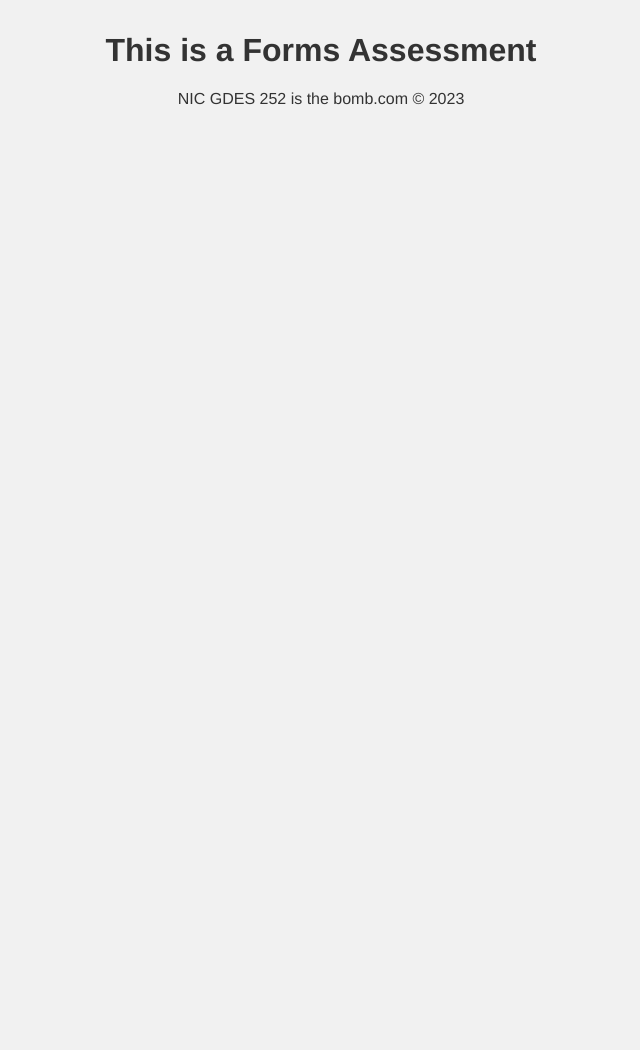
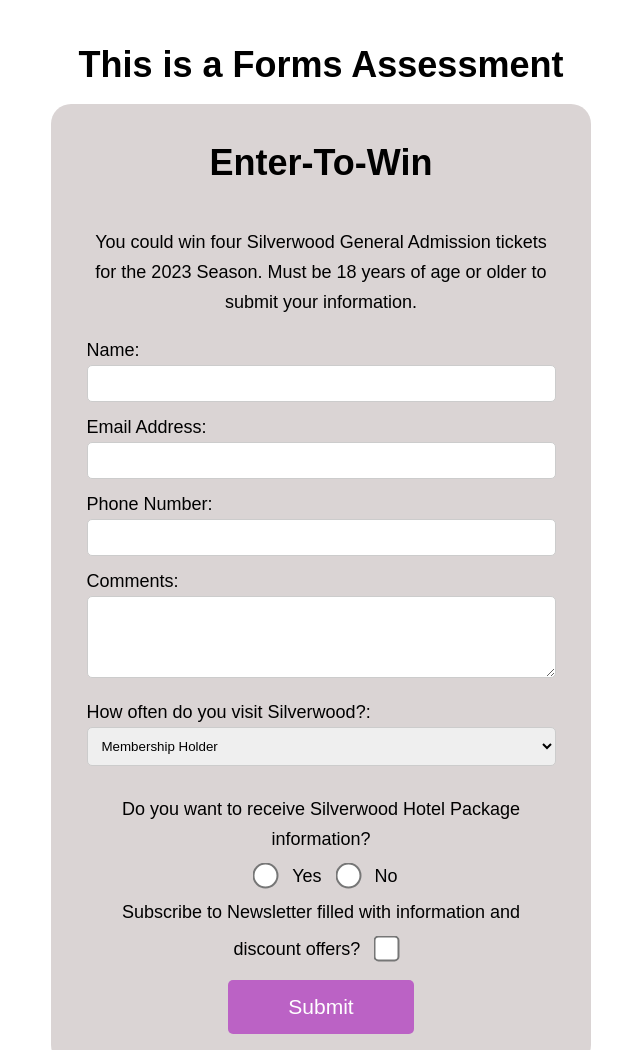
Before and after one commit to nic-gdes/lets-build-an-html-form-cassevven, a plain HTML site: page index.html in a window 1280 px wide. Shown: the top 1050 px of the page, without its empty margins (319-959 px from the left). Before the commit the page ends 800 px from the top, so only its background shows below. Drawn offline with Linux system fonts and the light colour scheme.

Commit message:
html form with styles & results

```diff
--- a/index.html
+++ b/index.html
@@ -8,21 +8,61 @@
 </head>
 
 <body>
-    <header>
+      <header>
         <h1>This is a Forms Assessment</h1>
     </header>
+    <form action="results.html" method="get">
+    <fieldset>
+        <legend><h1>Enter-To-Win</h1></legend>
+        <p>You could win four Silverwood General Admission tickets for the 2023 Season. Must be 18 years of age or older to submit your information.</p>
+        <ol>
+            <li><label for="name">Name:</label>
+            <input type="text" id="name" name="name">
+            <br></li>
 
-    <main>
-        <!-- Edit code below this line -->
+            <li></li><label for="email">Email Address:</label>
+            <input type="text" id="email" name="email">
+             <br></li>
 
+            <li></li><label for="phone">Phone Number:</label>
+            <input type="text" id="phone" name="phoneNumber">
+            <br></li>
 
+            <li><label for="comments">Comments:</label>
+            <textarea id="comments" name="comments" rows="4"></textarea>
+            <br></li>
 
+            <li><label for="memberstatus">How often do you visit Silverwood?:</label>
+            <select id="memberstatus" name="memberstatus">
+            <option value="membership">Membership Holder</option>
+            <option value="everyYear">Visit every year</option>
+            <option value="visitRarely">Visit rarely</option>
+            <option value="neverBeen">Never been</option>
+            </select>
+                <br></li>
+        </ol>
+            <!-- Radio Inputs -->
+        <label for="radio">Do you want to receive Silverwood Hotel Package information?</label><br>
+            <input type="radio" id="yes" name="yes" value="yes">
+            <label for="yes">Yes</label>
+            <input type="radio" id="no" name="yes" value="no">
+            <label for="no">No</label>
+            <br>
+
+            <!-- Checkbox Input -->
+        <label for="subscribe">Subscribe to Newsletter filled with information and discount offers?</label>
+            <input type="checkbox" id="subscribe" name="subscribe" value="yes">
+            <br>
+
+            <!-- Submit Button -->
+        <input type="submit" value="Submit">
+        </fieldset>
+        </form>
         <!-- Edit code above this line -->
-    </main>
-
     <footer>
         NIC GDES 252 is the bomb.com &copy; 2023
     </footer>
+
 </body>
 
 </html>
--- a/styles/style.css
+++ b/styles/style.css
@@ -1,20 +1,69 @@
-/** Here's some very basic styling to get you started **/
-* {
-    box-sizing: border-box;
-}
+
 body {
+    font-family: Arial, sans-serif;
+    background-color: #ffffff;
     margin: 0;
-    padding-top: 2rem;
-    font-family: Helvetica, Arial, sans-serif;
-    background-color: #f1f1f1;
-    color: #333333;
+    padding: 50px;
+    font-size: 18px;
+    line-height: 30px;
+    text-align: center;
 }
 
-header, main, footer {
-    max-width: 768px;
-    margin: auto;
+
+form {
+    max-width: 500px;
+    margin: 0 auto;
+    background-color: rgb(218, 212, 212);
+    padding: 20px;
+    border-radius: 20px;
 }
 
-header, footer {
+fieldset {
+    border: none;
+}
+
+ol {
+    list-style-type: none;
+    padding: 0;
+    text-align: left;
+}
+
+input[type="text"],
+textarea,
+select {
+    width: 100%;
+    padding: 10px;
+    margin-bottom: 10px;
+    border: 1px solid #ccc;
+    border-radius: 5px;
+}
+
+input[type="radio"],
+input[type="checkbox"] {
+    transform: scale(2);
+    margin: 15px;
+}
+
+input[type="comments"] {
+    font-family: Cambria, Cochin, Georgia, Times, 'Times New Roman', serif;
+}
+
+input[type="submit"] {
+    background-color: #bb62c5;
+    color: #fff;
+    border: none;
+    padding: 15px 60px;
+    border-radius: 5px;
+    cursor: pointer;
+    margin-top: 10px;
+    font-size: 21px;
+}
+
+input[type="submit"]:hover {
+    background-color: #782688;
+}
+
+footer {
+    padding: 50px;
     text-align: center;
 }
```
Also changed, not shown: results.html (+1 -1 lines).
